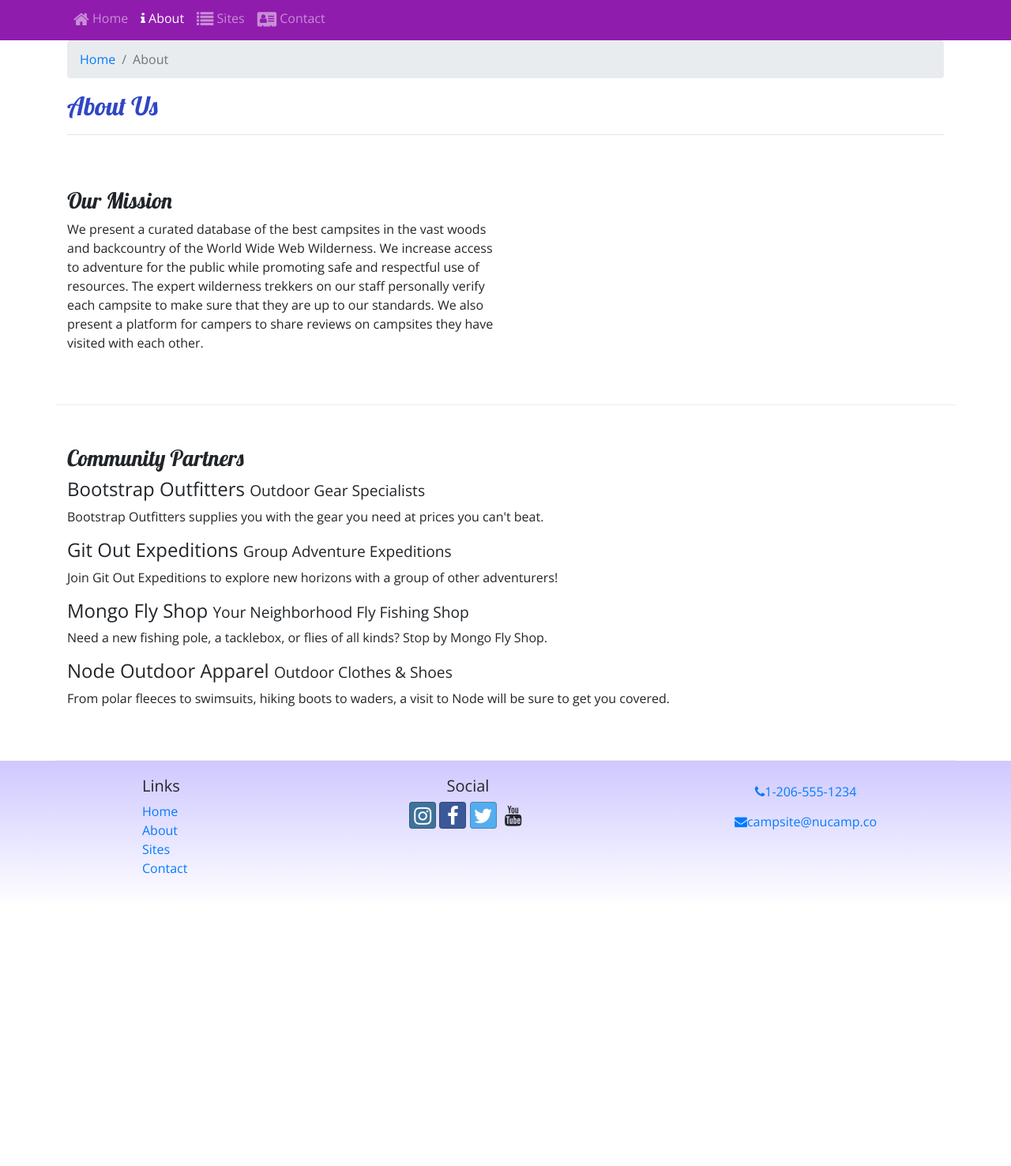
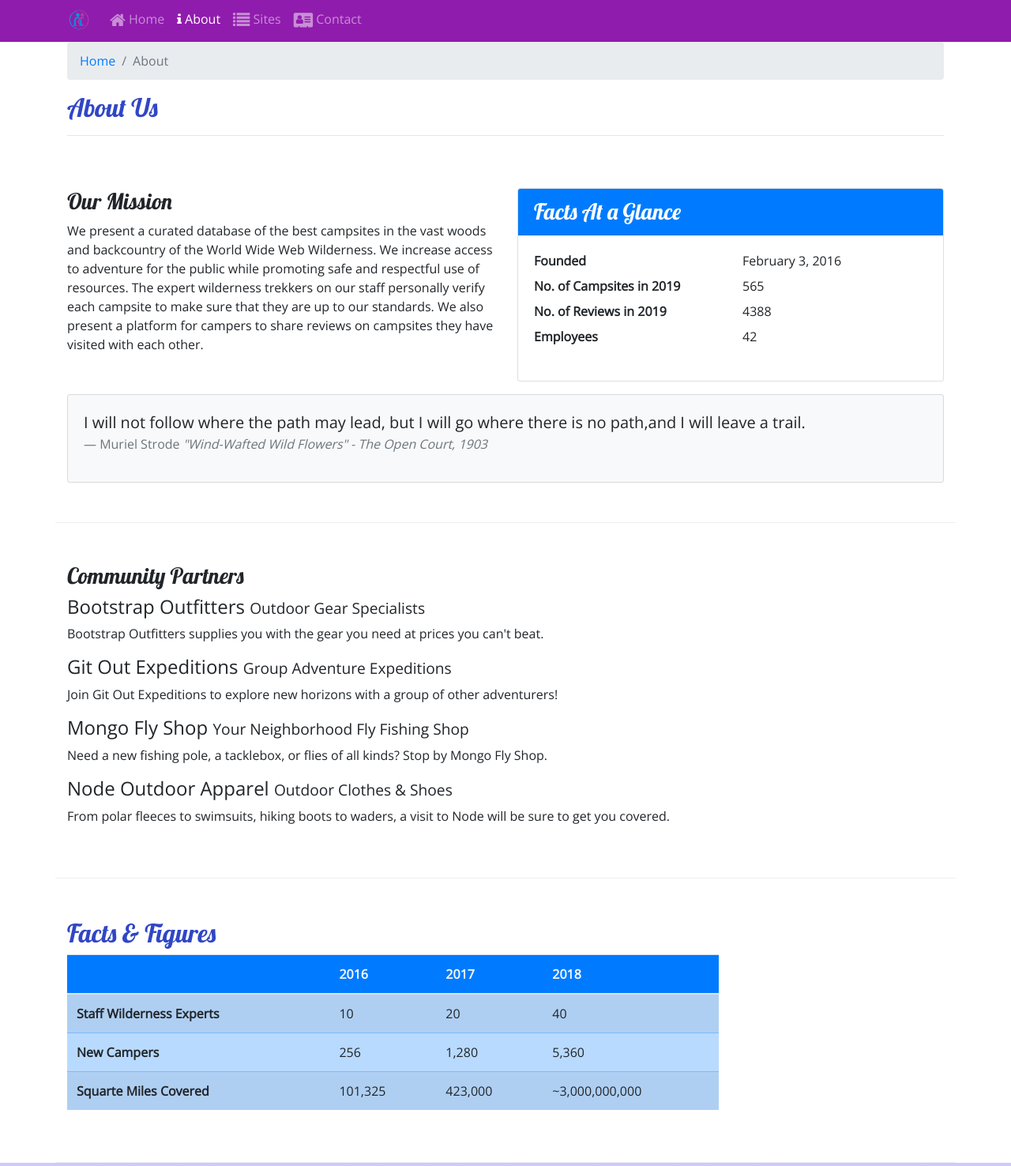
Before and after one commit to JacobVe/nucamp, a website: page aboutus.html in a window 1280 px wide. Shown: the part 167-1643 px from the top of the page at 79% size. Before the commit the page ends 1314 px from the top, so only its background shows below. Drawn offline with nearby package versions, Linux system fonts and the light colour scheme.

```diff
--- a/aboutus.html
+++ b/aboutus.html
@@ -19,22 +19,29 @@
 </head>
 
 <body>
-
+    <!-- Jumbotron -->
     <header class="jumbotron jumbotron-fluid">
         <div class="container">
             <div class="row">
+                <div class="col-4 col-sm-3 col-md-2 align-self-center">
+                    <a href="index.html">
+                        <img src="img/logo.png" class="img-fluid" alt="Logo">
+                    </a>
+                </div>
                 <div class="col">
                     <h1>NuCamp</h1>
-                    <h2>a better way to camp</h2>
+                    <h2>A Better Way To Camp</h2>
                 </div>
             </div>
         </div>
     </header>
-
     <!-- Nav Bar -->
     <nav class="navbar navbar-expand-sm navbar-dark sticky-top">
         <div class="container">
-            <button class="navbar-toggler ml-auto" type="button" data-toggle="collapse" data-target="#nucampNavbar">
+            <a class="navbar-brand" href="index.html">
+                <img src="img/logo.png" height="30" width="30" alt="Logo Nav">
+            </a>
+            <button class="navbar-toggler" type="button" data-toggle="collapse" data-target="#nucampNavbar">
                 <span class="navbar-toggler-icon">
                 </span>
             </button>
@@ -66,6 +73,35 @@
                 <h3>Our Mission</h3>
                 <p>We present a curated database of the best campsites in the vast woods and backcountry of the World Wide Web Wilderness. We increase access to adventure for the public while promoting safe and respectful use of resources. The expert wilderness trekkers on our staff personally verify each campsite to make sure that they are up to our standards. We also present a platform for campers to share reviews on campsites they have visited with each other.</p>
             </div>
+            <div class="col-sm-6">
+                <div class="card">
+                    <h3 class="card-header bg-primary text-white">Facts At a Glance</h3>
+                    <div class="card-body">
+                        <dl class="row">
+                            <dt class="col-6">Founded</dt>
+                            <dd class="col-6">February 3, 2016</dd>
+                            <dt class="col-6">No. of Campsites in 2019</dt>
+                            <dd class="col-6">565</dd>
+                            <dt class="col-6">No. of Reviews in 2019</dt>
+                            <dd class="col-6">4388</dd>
+                            <dt class="col-6">Employees</dt>
+                            <dd class="col-6">42</dd>
+                        </dl>
+                    </div>
+                </div>
+            </div>
+            <div class="col">
+                <div class="card bg-light mt-3">
+                    <blockquote class="blockquote card-body">
+                        <p class="mb-0">I will not follow where the path may lead, but I will go where there is no path,and I will leave a trail.</p>
+                        <footer class="blockquote-footer">Muriel Strode
+                            <cite title="Source Title">
+                                "Wind-Wafted Wild Flowers" - The Open Court, 1903
+                            </cite>
+                        </footer>
+                    </blockquote>
+                </div>
+            </div>
         </div>
 
         <div class="row row-content">
@@ -81,9 +117,48 @@
                 <p class="d-none d-sm-block">From polar fleeces to swimsuits, hiking boots to waders, a visit to Node will be sure to get you covered.</p>
             </div>
         </div>
+
+        <class class="row row-content">
+            <div class="col-sm-9">
+                <h2> Facts &amp; Figures</h2>
+                <div class="table-responsive">
+                    <table class="table table-striped">
+                        <thead>
+                            <tr class="bg-primary text-light">
+                                <th></th>
+                                <th>2016</th>
+                                <th>2017</th>
+                                <th>2018</th>
+                            </tr>
+                        </thead>
+                        <tbody class="table-primary">
+                            <tr>
+                                <th>Staff Wilderness Experts</th>
+                                <td>10</td>
+                                <td>20</td>
+                                <td>40</td>
+                            </tr>
+                            <tr>
+                                <th>New Campers</th>
+                                <td>256</td>
+                                <td>1,280</td>
+                                <td>5,360</td>
+                            </tr>
+                            <tr>
+                                <th>Squarte Miles Covered</th>
+                                <td>101,325</td>
+                                <td>423,000</td>
+                                <td>~3,000,000,000</td>
+                            </tr>
+                        </tbody>
+                    </table>
+                </div>
+            </div>
+        </class>
+
     </div>
 
-    <footer>
+    <footer class="site-footer">
         <div class="container">
             <div class="row">
                 <div class="col-4 col-sm-2 offset-1">
--- a/css/styles.css
+++ b/css/styles.css
@@ -14,7 +14,7 @@
     color: #CEC8FF;
 }
 
-footer {
+.site-footer {
     background: linear-gradient(#CEC8FF, white);
     padding: 20px 0;
 }
```
Also changed, not shown: contactus.html (+12 -5 lines), index.html (+25 -8 lines), img/bootstrap-thumb.png (added), img/breadcrumb-trail-thumb.jpg (added), img/breadcrumb-trail.jpg (added), img/chrome-river-thumb.jpg (added), img/chrome-river.jpg (added), img/logo.png (added), img/react-lake-thumb.jpg (added), img/react-lake.jpg (added).
